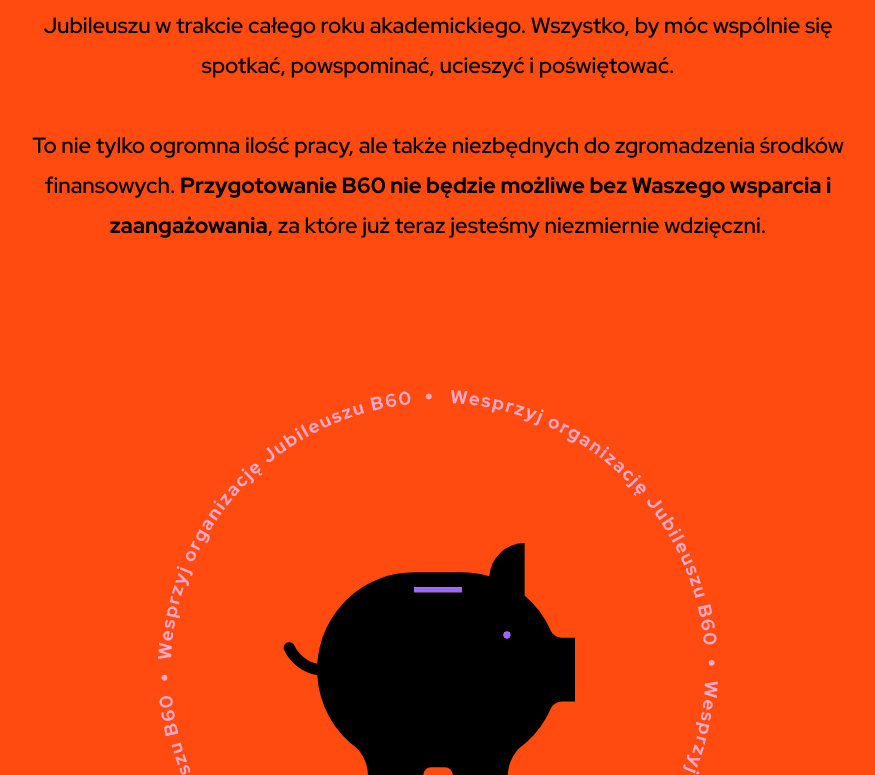
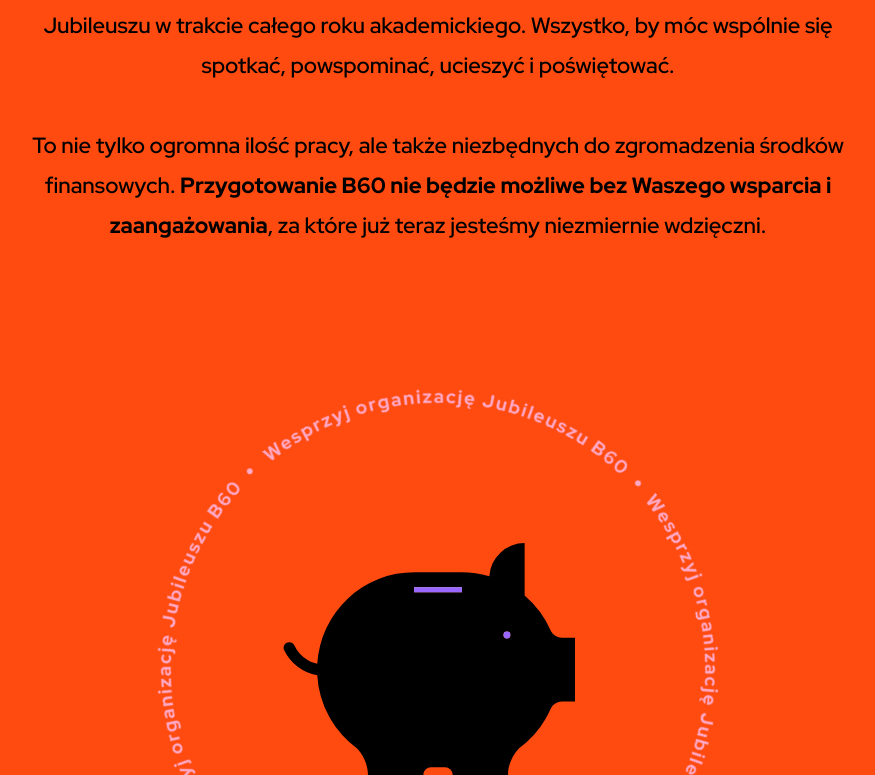
Before and after one commit to sjanikowski/beszesc.github.io, a Nuxt app: page / in a window 1280 px wide. Shown: the part 6139-6914 px from the top of the page, without its empty margins (202-1077 px from the left). Built offline with nearby package versions, Linux system fonts and the light colour scheme; what vue-lazytube would draw is missing.

Commit message:
rotating animation

```diff
--- a/pages/index.vue
+++ b/pages/index.vue
@@ -171,7 +171,7 @@
           </div>
         </div>
         <div class="collapsible-content text-[10px] sm:text-[20px] font-medium text-[#0071FF]">
-          <div class="w-1/4 float-left text-right px-5 font-bold">Aula św. Tomasza z Akwinu</div>
+          <div class="w-1/4 float-left text-right px-5 font-bold">Aula św. Tomasza z&nbsp;Akwinu</div>
           <div class="w-3/4 float-right text-left px-5">Międzypokoleniowe spotkanie dyskusyjne z dawnymi i obecnymi Beczkowiczami. Doświadczenia dotyczące studiowania, życia w Polsce i Krakowie, beczkowej codzienności potrafią być podobne, niezależnie od dekady, w której przyszło nam studiować. Są też takie wspomnienia, które bywają unikalne tylko dla jednego pokolenia.
             <br>W ten wieczór naszymi rozmówcami będą przedstawiciele wielu pokoleń Beczkowiczów - zobaczmy jak różne refleksje łączy jedna <i>Beczka</i>.
           </div>
@@ -218,7 +218,7 @@
           </div>
         </div>
         <div class="collapsible-content text-[10px] sm:text-[20px] font-medium text-[#0071FF]">
-          <div class="w-1/4 float-left text-right px-5 font-bold">Aula św. Tomasza z Akwinu</div>
+          <div class="w-1/4 float-left text-right px-5 font-bold">Aula św. Tomasza z&nbsp;Akwinu</div>
           <div class="w-3/4 float-right text-left px-5"><i>Beczka</i> jest i była miejscem kształtowania osobowości i planowania swojej przyszłości. Dla niektórych studentów był to też wyjątkowy czas odkrywania swojego powołania do życia zakonnego i kapłańskiego. Zapraszamy na spotkanie dyskusyjne z tymi, których powołanie zaczęło się w <i>Beczce</i>. </div>
         </div>
         <div class="border-black border-b h-0.5 w-full 2xl:w-[150%] 2xl:translate-x-[-16.6%] min-[1900px]:w-[200%] min-[1900px]:translate-x-[-25%]"></div>
@@ -232,7 +232,7 @@
           </div>
         </div>
         <div class="collapsible-content text-[10px] sm:text-[20px] font-medium text-[#0071FF]">
-          <div class="w-1/4 float-left text-right px-5 font-bold">Aula św. Tomasza z Akwinu</div>
+          <div class="w-1/4 float-left text-right px-5 font-bold">Aula św. Tomasza z&nbsp;Akwinu</div>
           <div class="w-3/4 float-right text-left px-5">Miłość może się narodzić w różnych okolicznościach, też w duszpasterstwie. Przez 60 lat <i>Beczka</i> połączyła wiele serc.
             <br>Zapraszamy na spotkanie dyskusyjne z małżeństwami z różnym stażem, które jednak łączy jedna rzecz: ci małżonkowie poznali się w <i>Beczce</i>.
             <br>Jak wygląda wspólne życie z perspektywy niedawnego zawarcia ślubu, a jak z perspektywy wielu lat spędzonych razem? Jak razem przechodzi się przez doświadczenia, radości i trudy? Przybądź, by się dowiedzieć.
@@ -367,7 +367,7 @@
                 </g>
               </g>
             </svg>
-            <svg class="absolute h-[300px] w-[300px] md:h-[560px] md:w-[560px] " id="dorzuc_txt" xmlns="http://www.w3.org/2000/svg" viewBox="0 0 577.381 577.25">
+            <svg class="rotating absolute h-[300px] w-[300px] md:h-[560px] md:w-[560px] " id="dorzuc_txt" xmlns="http://www.w3.org/2000/svg" viewBox="0 0 577.381 577.25">
               <g id="Group_229" data-name="Group 229" transform="translate(-671 -7470.192)">
                 <g id="Group_221" data-name="Group 221" transform="translate(-1910.301 6151.981)">
                   <path id="Path_359" data-name="Path 359" d="M2859.6,1331.715l-1.94-13.5,2.828.213,1.124,9.13,3.259-8.8,2.6.2,1.9,9.17,2.48-8.839,2.732.2-3.924,13.064-2.9-.22-1.921-9.457-3.355,9.06Z" transform="translate(25.887)" fill="#ffa9c9"/>
@@ -790,4 +790,45 @@ export default Vue.extend({
   background-size: cover;
   background-blend-mode: multiply;
 }
+
+@keyframes rotating
+    {
+    from
+        {
+        transform: rotate(360deg);
+        -o-transform: rotate(360deg);
+        -ms-transform: rotate(360deg);
+        -moz-transform: rotate(360deg);
+        -webkit-transform: rotate(360deg);
+        }
+    to
+        {
+        transform: rotate(0deg);
+        -o-transform: rotate(0deg);
+        -ms-transform: rotate(0deg);
+        -moz-transform: rotate(0deg);
+        -webkit-transform: rotate(0deg);
+        }
+    }
+@-webkit-keyframes rotating
+    {
+    from
+        {
+        transform: rotate(360deg);
+        -webkit-transform: rotate(360deg);
+        }
+    to
+        {
+        transform: rotate(0deg);
+        -webkit-transform: rotate(0deg);
+        }
+    }
+.rotating
+    {
+    -webkit-animation: rotating 60s linear infinite;
+    -moz-animation: rotating 60s linear infinite;
+    -ms-animation: rotating 60s linear infinite;
+    -o-animation: rotating 60s linear infinite;
+    animation: rotating 60s linear infinite;
+    }
 </style>
```
Also changed, not shown: 200.html (+2 -2 lines), index.html (+2 -2 lines), 2 other files (tests, documents, lock files or other folders).
